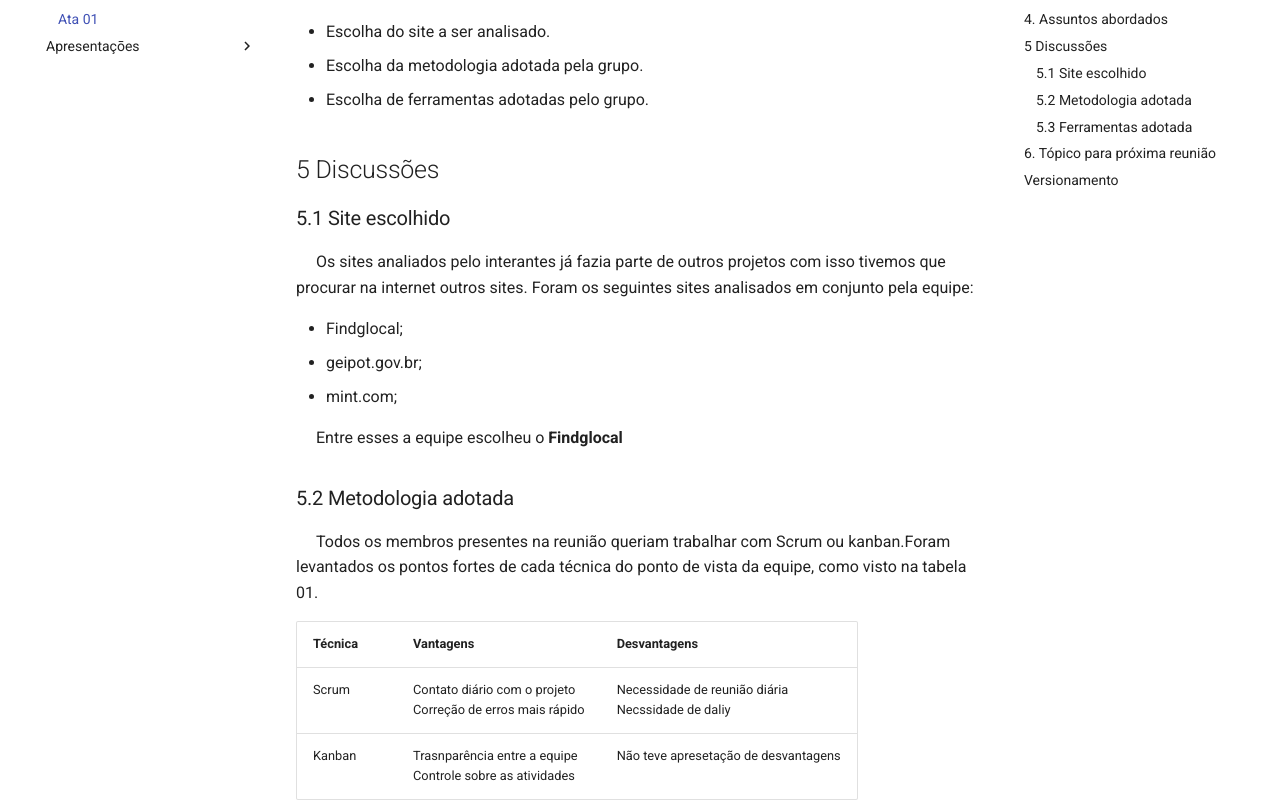
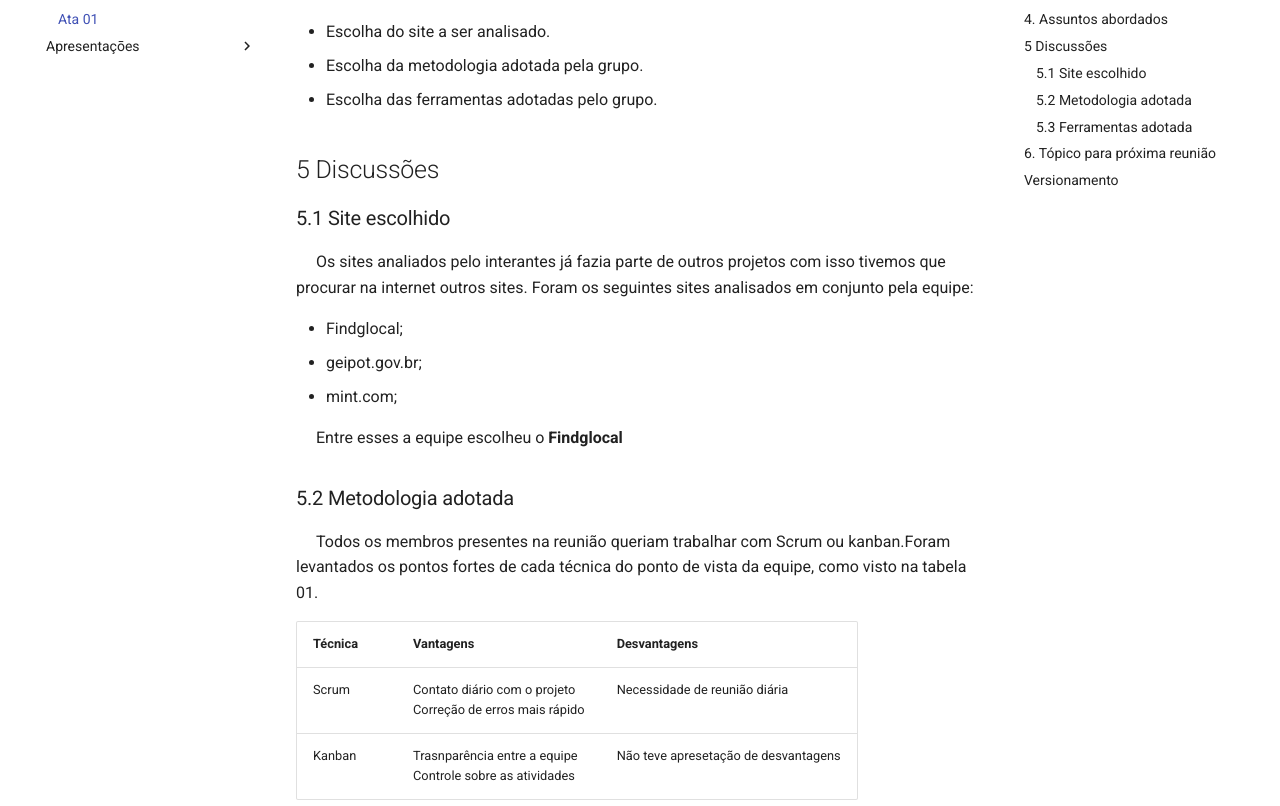
Before and after one commit to AntonioAldisio/2021.1-FindGlocal, an MkDocs documentation site: the page built from docs/Atas/Ata01.md, in a window 1280 px wide and 1400 px high, scrolled down 559 px. Shown: the part 170-976 px from the top of the window. Built offline with MkDocs 1.6.1 and Material for MkDocs 9.7.7, drawn with Linux system fonts in a browser that asks for light colours.

Commit message:
correção de portugues

```diff
--- a/docs/Atas/Ata01.md
+++ b/docs/Atas/Ata01.md
@@ -24,7 +24,7 @@
 
 - Escolha do site a ser analisado.
 - Escolha da metodologia adotada pela grupo.
-- Escolha de ferramentas adotadas pelo grupo.
+- Escolha das ferramentas adotadas pelo grupo.
 
 ## 5 Discussões
 
@@ -47,7 +47,7 @@
 
 | Técnica | Vantagens | Desvantagens |
 |--|--|--|
-| Scrum | Contato diário com o projeto <br> Correção de erros mais rápido | Necessidade de reunião diária <br> Necssidade de daliy|
+| Scrum | Contato diário com o projeto <br> Correção de erros mais rápido | Necessidade de reunião diária|
 | Kanban | Trasnparência entre a equipe <br> Controle sobre as atividades | Não teve apresetação de desvantagens |
 
 <p style="text-indent: 20px; align = "justify">
```
Also changed, not shown: 4 other files.
